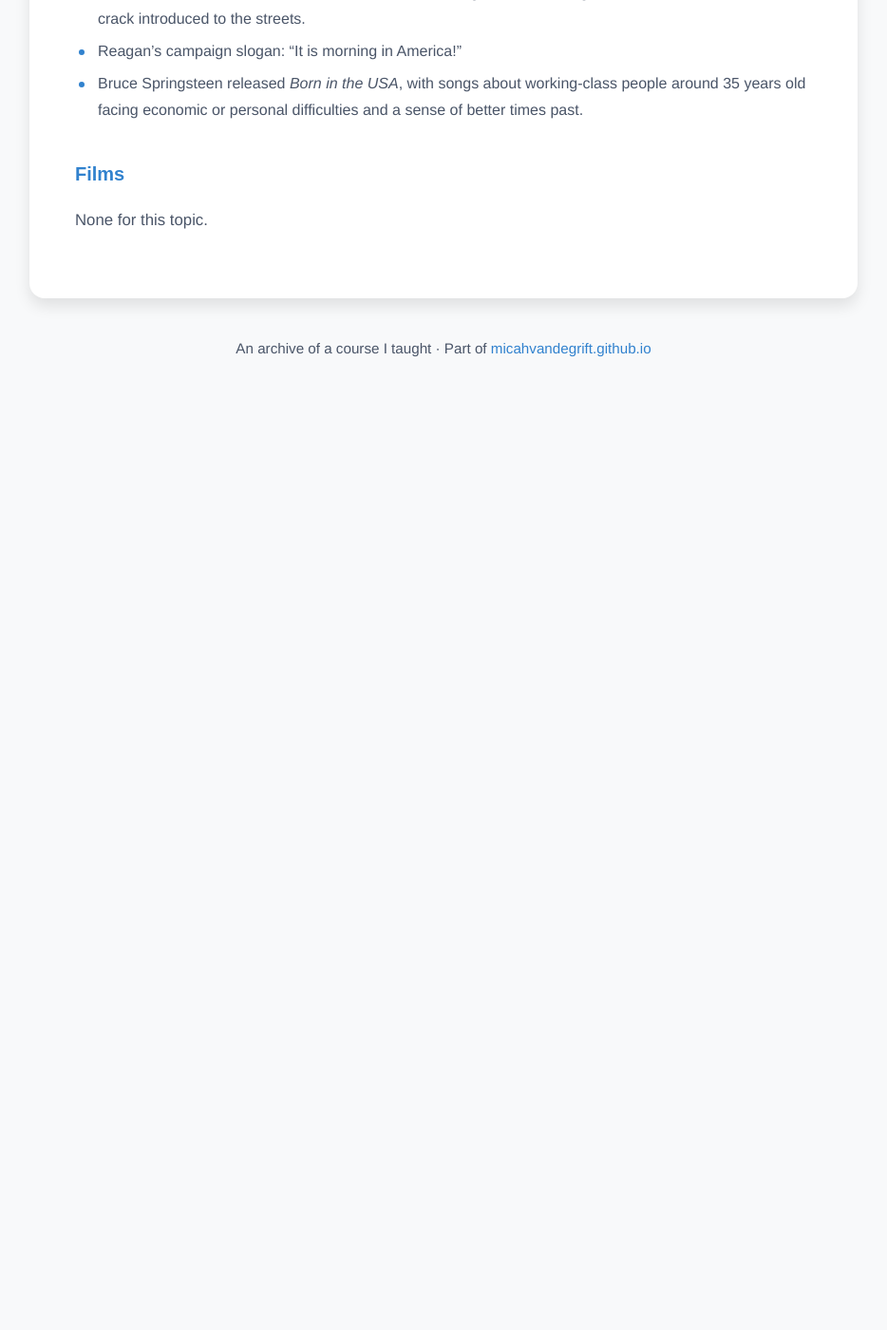
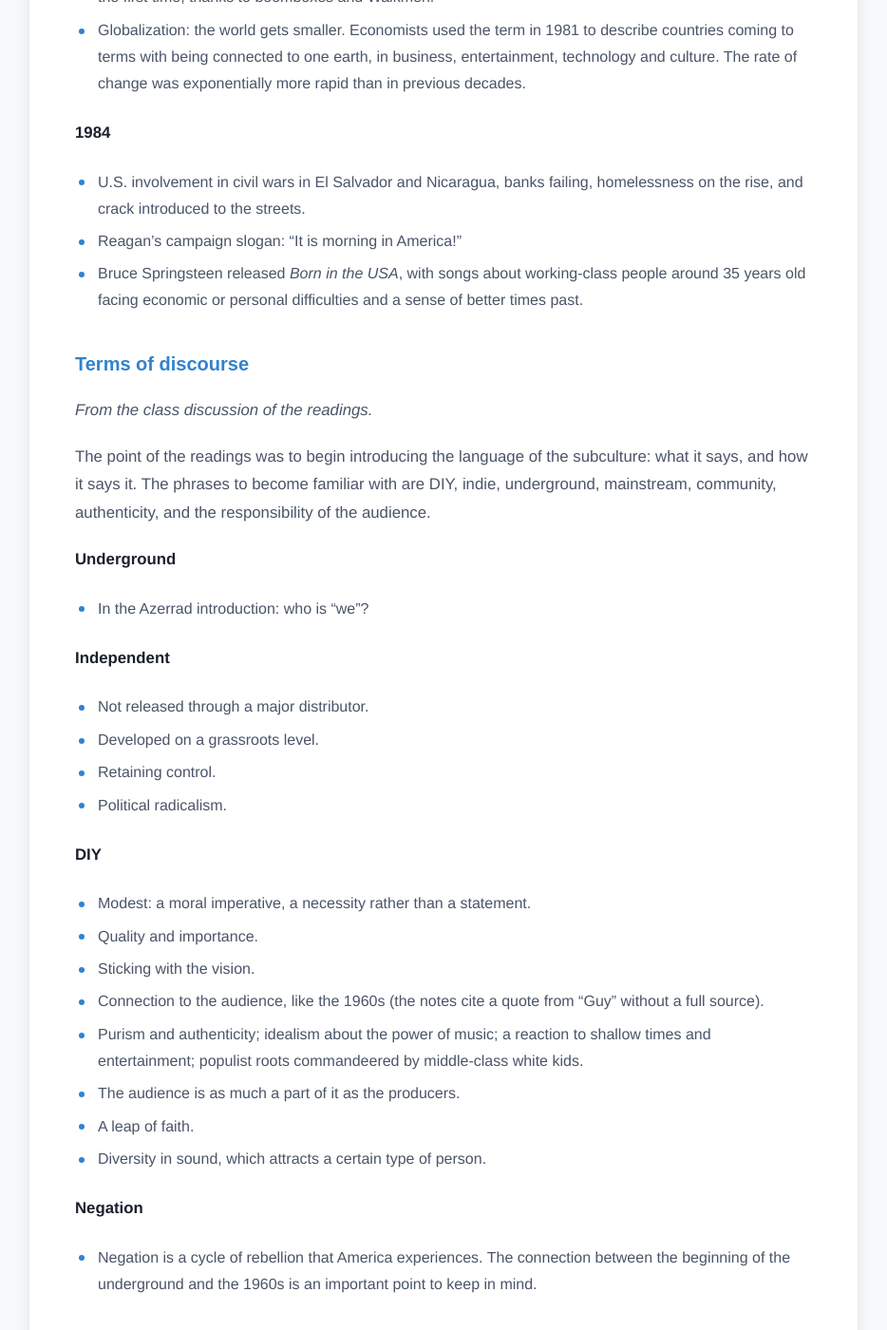
Before and after one commit to micahvandegrift/micahvandegrift.github.io, a Jekyll site: the page built from underground-music/topic-01.md, in a window 1280 px wide and 1400 px high, scrolled down 4835 px. Shown: the whole window at 95% size, without its empty margins (173-1107 px from the left). Built offline with Jekyll 4.4.1, drawn with Linux system fonts in a browser that asks for light colours; some web fonts are replaced; before the commit the page ends 5296 px from its top, so only the background shows below that; some of the changed text lies outside the part shown.

Commit message:
Move the terms of discourse discussion to topic 1
Adds a Terms of discourse section and the related discussion questions to
topic 1, and removes the three questions from topic 2.

Co-Authored-By: Claude Sonnet 5.5 <noreply@anthropic.com>
Claude-Session: https://claude.ai/code/session_01XagBKDk34VEN15shogP9zg

```diff
--- a/underground-music/topic-01.md
+++ b/underground-music/topic-01.md
@@ -46,11 +46,16 @@ The second half of the topic is context. Art is always a product of its time, so
 * What was the socio-cultural context? What was happening in the world?
 * Who decides which values are the "fundamental values" of America?
 * Was the underground a counterculture in the beginning that became a subculture?
+* In the Azerrad introduction, who is "we"?
+* Negation: how does this concept come up in other art forms and time periods?
+* What is the "Daydream Nation"?
+* How do these bands begin to challenge ideas about America? Who has access to the American Dream? What is it, and why are the youth so upset about it?
 
 ## Class sessions
 
 * Day 1: Introductions. Why have a course on underground music?
 * Day 2: Historical precedents of the underground: experimentalists, proto-punk, and the context of the 1980s.
+* Discussion of the readings: defining the terms of the discourse.
 
 ## Key ideas
 
@@ -114,6 +119,38 @@ The second half of the topic is context. Art is always a product of its time, so
 * Reagan's campaign slogan: "It is morning in America!"
 * Bruce Springsteen released *Born in the USA*, with songs about working-class people around 35 years old facing economic or personal difficulties and a sense of better times past.
 
+## Terms of discourse
+
+*From the class discussion of the readings.*
+
+The point of the readings was to begin introducing the language of the subculture: what it says, and how it says it. The phrases to become familiar with are DIY, indie, underground, mainstream, community, authenticity, and the responsibility of the audience.
+
+**Underground**
+
+* In the Azerrad introduction: who is "we"?
+
+**Independent**
+
+* Not released through a major distributor.
+* Developed on a grassroots level.
+* Retaining control.
+* Political radicalism.
+
+**DIY**
+
+* Modest: a moral imperative, a necessity rather than a statement.
+* Quality and importance.
+* Sticking with the vision.
+* Connection to the audience, like the 1960s (the notes cite a quote from "Guy" without a full source).
+* Purism and authenticity; idealism about the power of music; a reaction to shallow times and entertainment; populist roots commandeered by middle-class white kids.
+* The audience is as much a part of it as the producers.
+* A leap of faith.
+* Diversity in sound, which attracts a certain type of person.
+
+**Negation**
+
+* Negation is a cycle of rebellion that America experiences. The connection between the beginning of the underground and the 1960s is an important point to keep in mind.
+
 ## Films
 
 None for this topic.
```
Also changed, not shown: docs/underground-music-plan.md (+8 -7 lines), underground-music/topic-02.md (+0 -3 lines).
